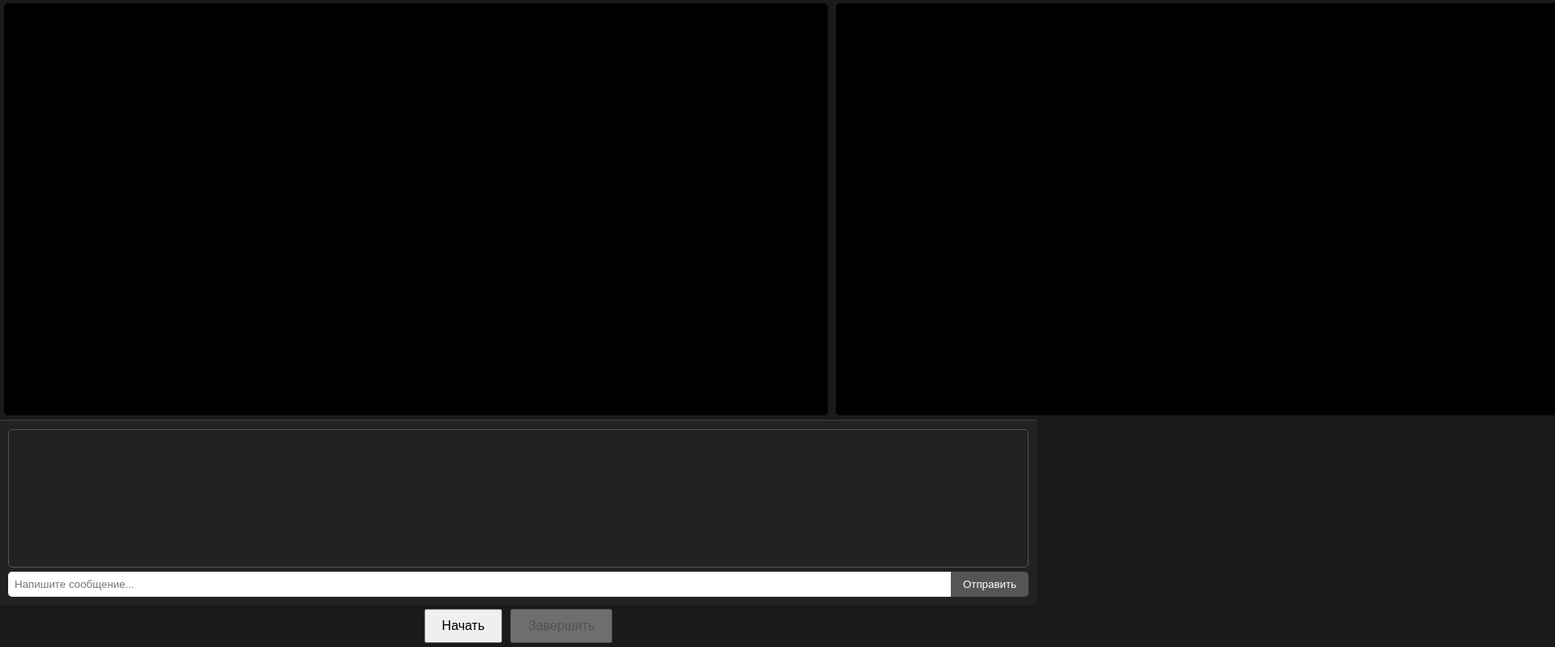
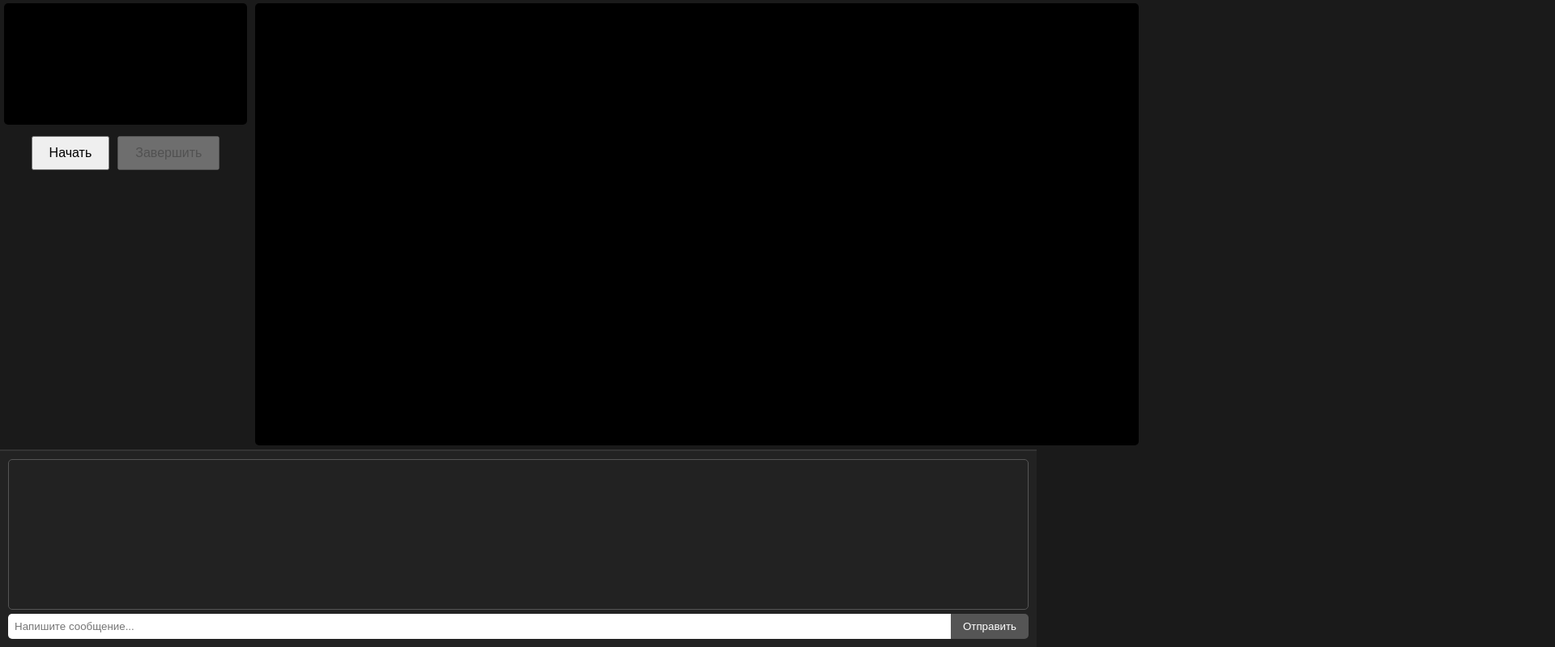
Before and after one commit to skuffazzer-ai/chat-roulette, a website: page public/index.html in a window 1280 px wide. Shown: the part 1-800 px from the top of the page at 81% size, 1920 px wide, since content can reach past the window. Drawn offline with Linux system fonts and the light colour scheme.

Commit message:
Update index.html

```diff
--- a/public/index.html
+++ b/public/index.html
@@ -3,12 +3,19 @@
 <head>
   <meta charset="UTF-8" />
   <title>Chat Roulette</title>
+  <meta name="viewport" content="width=device-width, initial-scale=1.0, maximum-scale=1.0, user-scalable=no">
   <link rel="stylesheet" href="style.css">
 </head>
 <body>
 
 <div class="videos-container">
-  <video id="localVideo" autoplay muted playsinline></video>
+  <div class="local-video-wrapper">
+    <video id="localVideo" autoplay muted playsinline></video>
+    <div class="controls">
+      <button id="startBtn">Начать</button>
+      <button id="stopBtn" disabled>Завершить</button>
+    </div>
+  </div>
   <video id="remoteVideo" autoplay playsinline></video>
 </div>
 
@@ -20,11 +27,6 @@
   </div>
 </div>
 
-<div class="controls">
-  <button id="startBtn">Начать</button>
-  <button id="stopBtn" disabled>Завершить</button>
-</div>
-
 <script src="script.js"></script>
 </body>
 </html>
```
